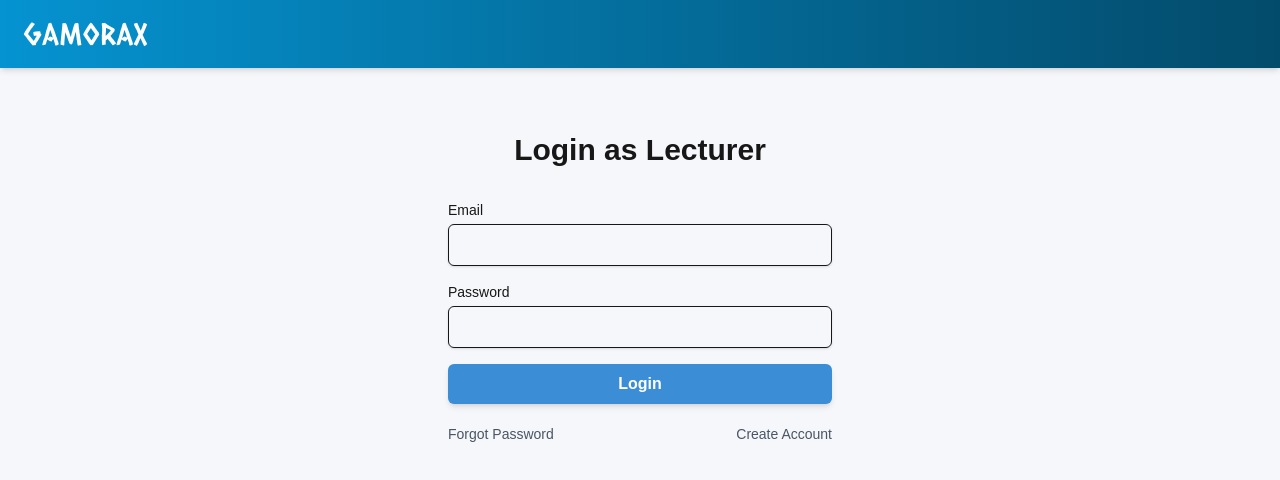
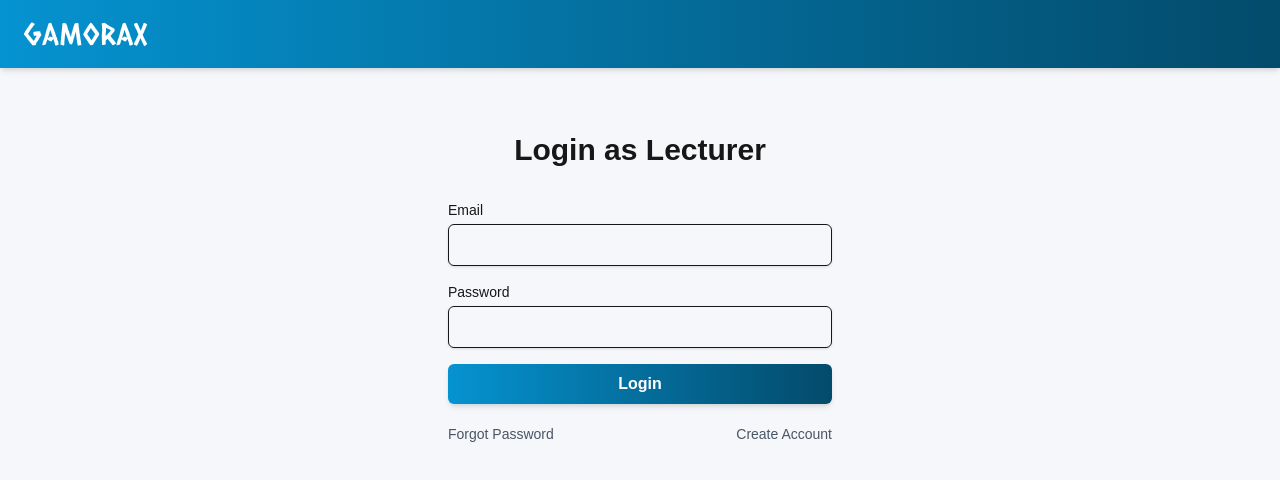
Before and after one commit to shwan26/gamorax, a Next.js app: page /login in a window 1280 px wide. Shown: the top 480 px of the page. Built offline with nearby package versions, Linux system fonts and the light colour scheme.

Commit message:
add button component

```diff
--- a/src/app/(lecturer)/login/page.tsx
+++ b/src/app/(lecturer)/login/page.tsx
@@ -3,6 +3,7 @@
 import Link from "next/link";
 import Navbar from "../../../components/Navbar";
 import { useState } from "react";
+import GradientButton from "@/src/components/GradientButton";
 
 export default function LecturerLogin() {
   const [form, setForm] = useState({ email: "", password: "" });
@@ -51,14 +52,9 @@ export default function LecturerLogin() {
           </div>
 
           {/* Login Button */}
-          <button
-            onClick={handleLogin}
-            className="w-full bg-[#3B8ED6] hover:bg-[#2F79B8] transition
-                       text-white py-2 rounded-md font-semibold shadow-md
-                       active:scale-[0.98]"
-          >
+          <GradientButton onClick={handleLogin} type="submit">
             Login
-          </button>
+          </GradientButton>
 
           {/* Links */}
           <div className="flex justify-between mt-1 text-xs md:text-sm text-gray-600">
--- a/src/app/(student)/join/page.tsx
+++ b/src/app/(student)/join/page.tsx
@@ -3,6 +3,7 @@
 import { useState } from "react";
 import Link from "next/link";
 import Navbar from "../../../components/Navbar";
+import GradientButton from "@/src/components/GradientButton";
 
 export default function StudentJoin() {
   const [code, setCode] = useState("");
@@ -38,14 +39,9 @@ export default function StudentJoin() {
           </div>
 
           {/* Join Button */}
-          <button
-            onClick={handleJoin}
-            className="w-full bg-gradient-to-r from-[#0593D1] to-[#034B6B]
-                       hover:opacity-90 transition text-white py-2 rounded-md
-                       font-semibold shadow-md active:scale-[0.98]"
-          >
+          <GradientButton onClick={handleJoin} type="submit">
             Join
-          </button>
+          </GradientButton>
 
           {/* Link to Lecturer */}
           <div className="text-center text-xs md:text-sm text-gray-600">
--- /dev/null
+++ b/src/components/GradientButton.tsx
@@ -0,0 +1,28 @@
+interface GradientButtonProps {
+  children: React.ReactNode;
+  onClick?: () => void;
+  className?: string;
+  type?: "button" | "submit";
+}
+
+export default function GradientButton({
+  children,
+  onClick,
+  className = "",
+  type = "button"
+}: GradientButtonProps) {
+  return (
+    <button
+      type={type}
+      onClick={onClick}
+      className={`
+        w-full py-2 rounded-md font-semibold text-white shadow-md
+        bg-gradient-to-r from-[#0593D1] to-[#034B6B]
+        hover:opacity-90 active:scale-[0.98] transition-all
+        ${className}
+      `}
+    >
+      {children}
+    </button>
+  );
+}
```
